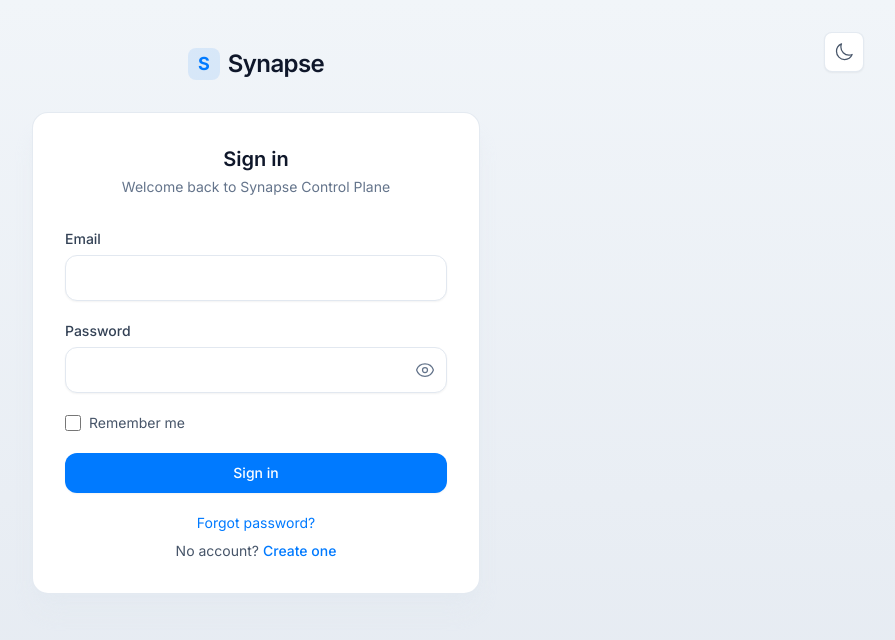
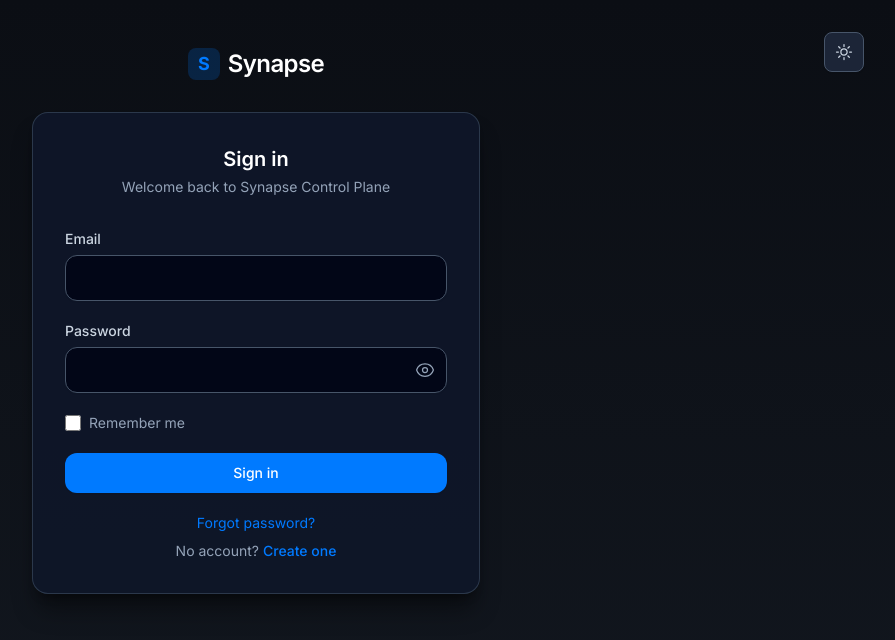
Before and after one commit to MoezMissaoui/agent, a React (Vite) app in the folder saas/frontend/: page /login in a window 1280 px wide. Shown: the top 640 px of the page, without its empty margins (384-1279 px from the left). Built offline with nearby package versions, Linux system fonts and the light colour scheme; no server answers.

Commit message:
Refactor theme initialization logic to default to dark mode when no preference is set. Update index.html to simplify theme application based on stored preferences, ensuring consistent dark mode behavior across the application.

```diff
--- a/saas/frontend/index.html
+++ b/saas/frontend/index.html
@@ -11,10 +11,8 @@
     <script>
       (function () {
         var t = localStorage.getItem('synapse-theme');
-        if (t === 'dark') document.documentElement.classList.add('dark');
-        else if (t === 'light') document.documentElement.classList.remove('dark');
-        else if (window.matchMedia('(prefers-color-scheme: dark)').matches)
-          document.documentElement.classList.add('dark');
+        if (t === 'light') document.documentElement.classList.remove('dark');
+        else document.documentElement.classList.add('dark');
       })();
     </script>
   </head>
--- a/saas/frontend/src/context/ThemeProvider.tsx
+++ b/saas/frontend/src/context/ThemeProvider.tsx
@@ -4,10 +4,10 @@
 const STORAGE_KEY = 'synapse-theme';
 
 function getInitialTheme(): Theme {
-  if (typeof window === 'undefined') return 'light';
+  if (typeof window === 'undefined') return 'dark';
   const stored = localStorage.getItem(STORAGE_KEY);
   if (stored === 'light' || stored === 'dark') return stored;
-  return window.matchMedia('(prefers-color-scheme: dark)').matches ? 'dark' : 'light';
+  return 'dark';
 }
 
 export function ThemeProvider({ children }: { children: ReactNode }) {
```
